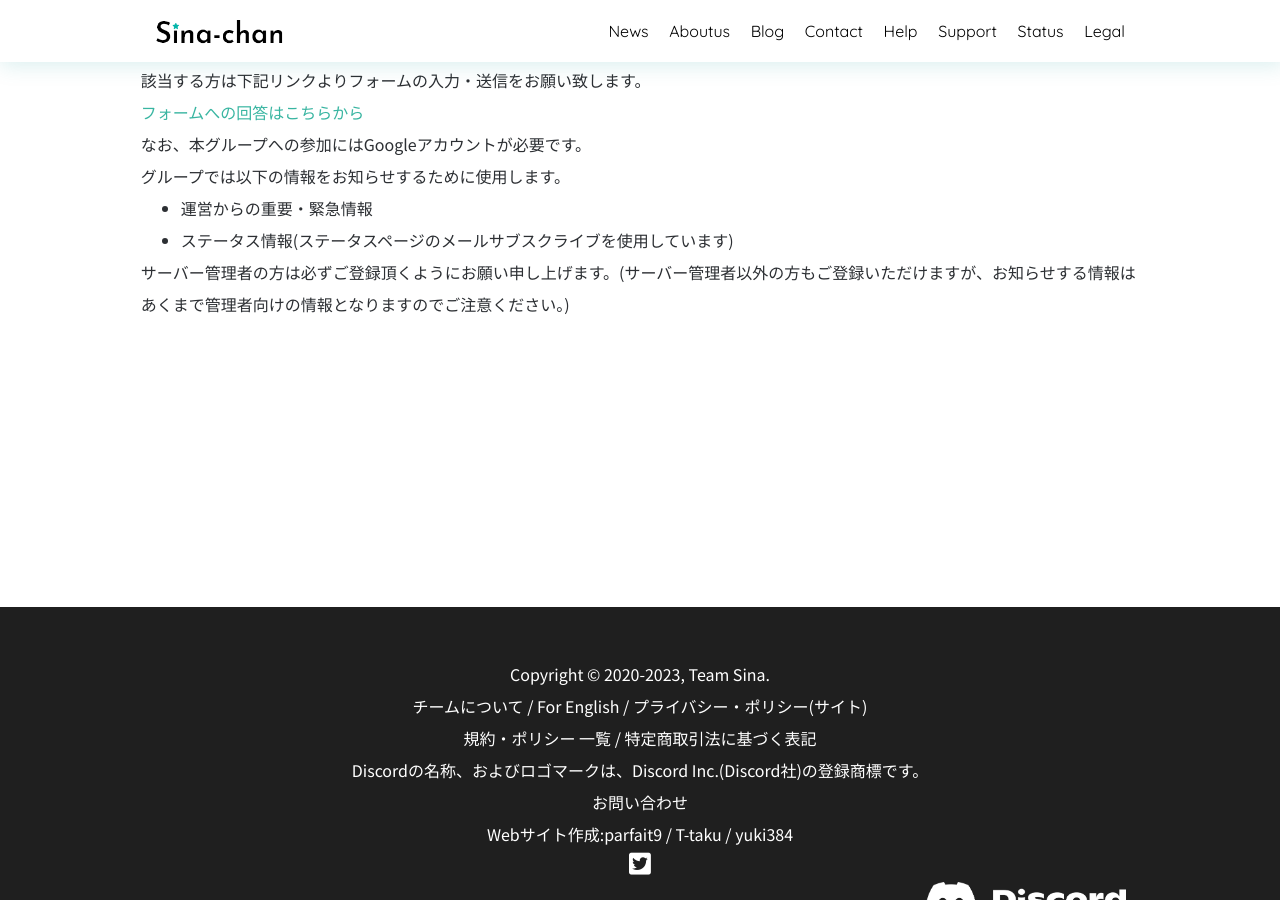
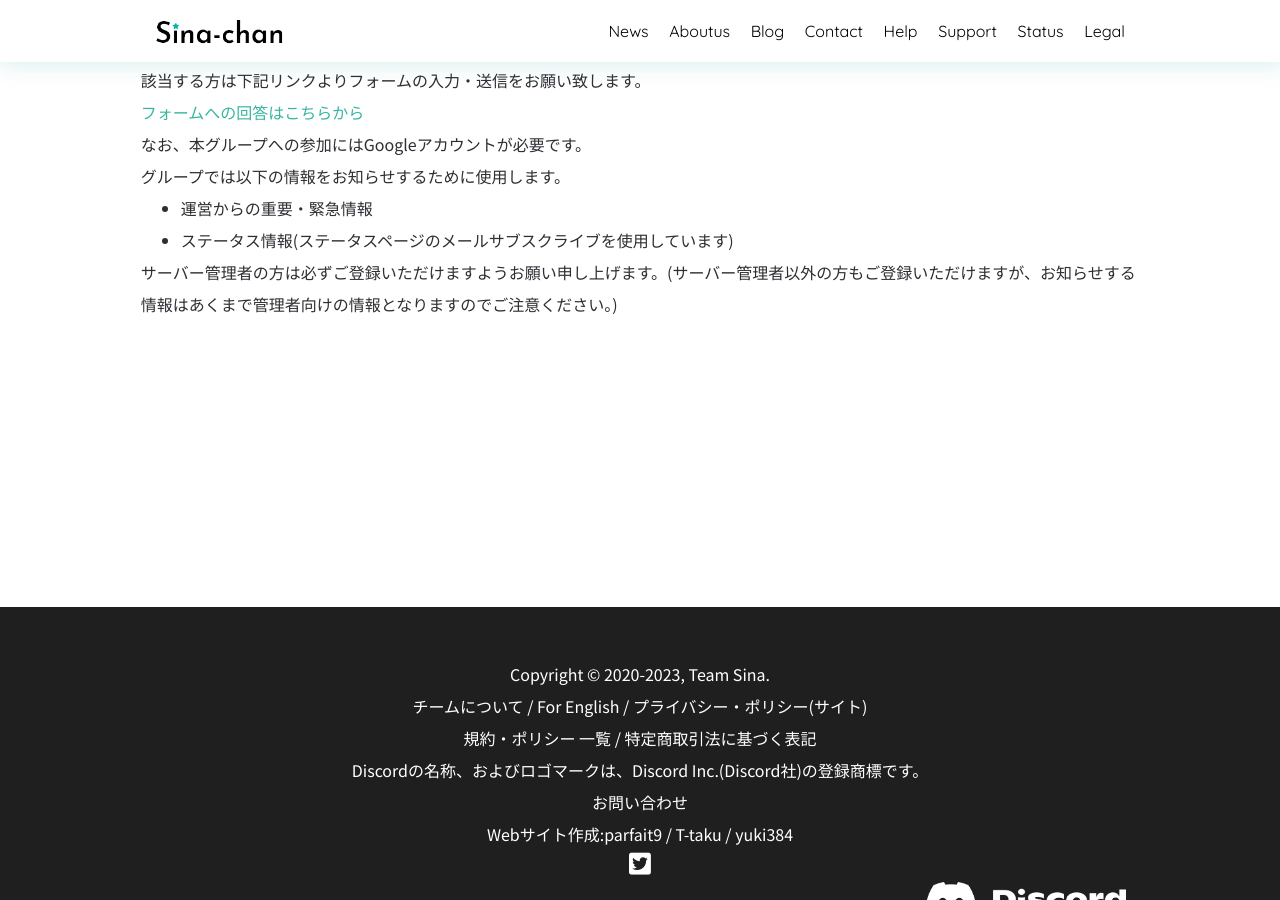
Before and after one commit to SinaKitagami/sinakitagami.github.io, a Jekyll site: the page built from _posts/important-news/2023-12-04-admin-group-registration.md, in a window 1280 px wide and 900 px high, scrolled down 300 px. Built offline with Jekyll 4.4.1, drawn with Linux system fonts in a browser that asks for light colours; nearby versions of some CDN libraries; a script that is not in the unit is left out.

Commit message:
Update 2023-12-04-admin-group-registration.md

```diff
--- a/_posts/important-news/2023-12-04-admin-group-registration.md
+++ b/_posts/important-news/2023-12-04-admin-group-registration.md
@@ -19,4 +19,4 @@ author: takumi0213
 - 運営からの重要・緊急情報
 - ステータス情報(ステータスページのメールサブスクライブを使用しています)
 
-サーバー管理者の方は必ずご登録頂くようにお願い申し上げます。(サーバー管理者以外の方もご登録いただけますが、お知らせする情報はあくまで管理者向けの情報となりますのでご注意ください。)
+サーバー管理者の方は必ずご登録いただけますようお願い申し上げます。(サーバー管理者以外の方もご登録いただけますが、お知らせする情報はあくまで管理者向けの情報となりますのでご注意ください。)
```
Also changed, not shown: other parts of _posts/important-news/2023-12-04-admin-group-registration.md (+1 -1 lines).
